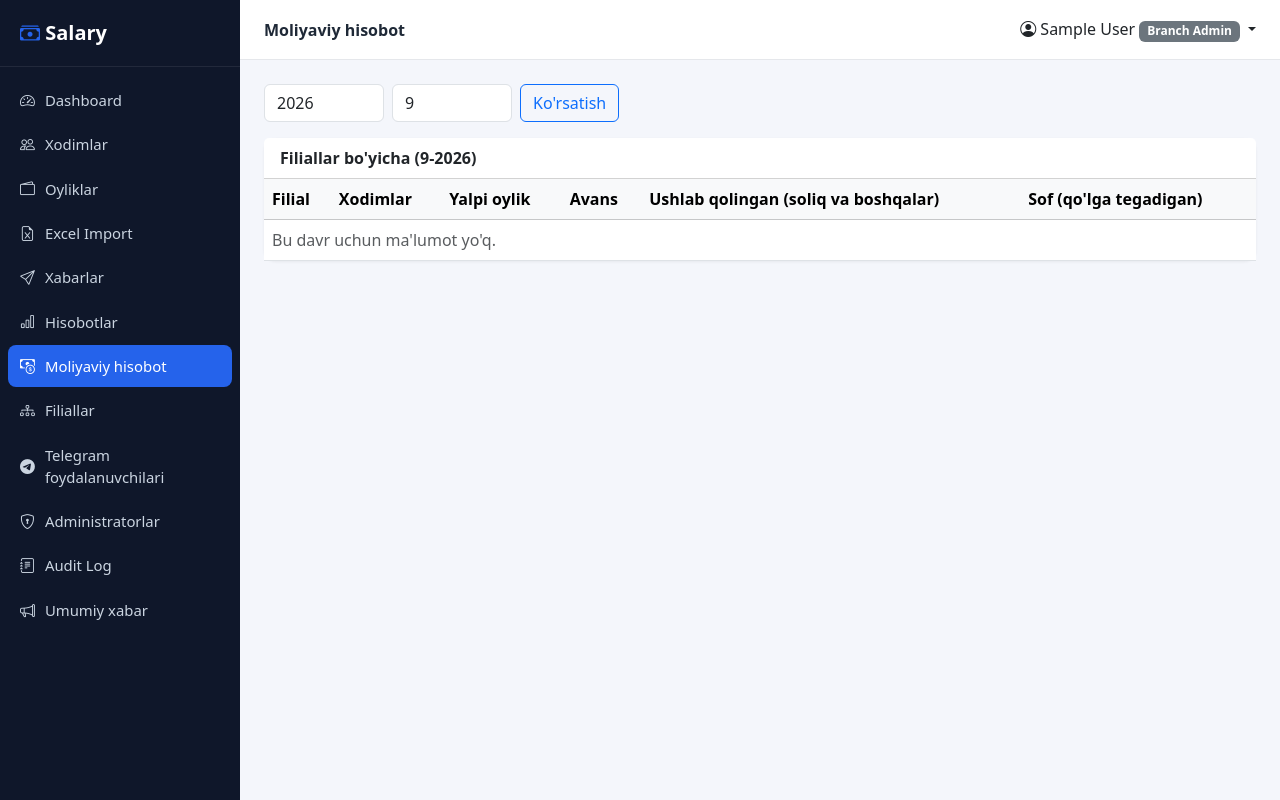
After one commit to ALFAxxs/nsu-salary-project, a Django app: page /reports/moliyaviy/ in a window 1280 px wide. The commit adds this page. Run offline with Django 5.2, Linux system fonts and the light colour scheme; the visitor is signed in with stand-in values (Sample User, id 1); data that the repository does not hold is empty; parts of the project's set-up code (start-up, migrations or seed data) failed here and were passed over.

Commit message:
Add a per-branch financial report page, hidden from HR
New "Moliyaviy hisobot" page at /reports/moliyaviy/ shows per-branch
totals (headcount, gross, advance, deductions, net) for a chosen
period, using the same four canonical money fields every branch's
Excel already reports — no schema change needed now that all branches
share one upload template. Branch admins and accountants only ever
see their own branch's row (same scoping as the rest of the app); head
office and super admin see every branch plus a grand-total row.

Gated by a new can_view_salary_report permission (same role set as
can_import_salary, i.e. everyone except HR) so HR can't reach the URL
directly and the sidebar link is hidden for them too.

Co-Authored-By: Claude Sonnet 5 <noreply@anthropic.com>

```diff
--- a/apps/accounts/context_processors.py
+++ b/apps/accounts/context_processors.py
@@ -11,5 +11,6 @@ def sidebar_context(request):
         "nav_can_manage_admins": user.can_manage_admins(),
         "nav_can_import": user.can_import_salary(),
         "nav_can_manage_employees": user.can_manage_employees(),
+        "nav_can_view_salary_report": user.can_view_salary_report(),
         "nav_is_global": user.is_global_scope,
     }
--- a/apps/accounts/models.py
+++ b/apps/accounts/models.py
@@ -96,6 +96,12 @@ class User(AbstractUser):
     def can_send_notifications(self) -> bool:
         return self.can_import_salary()
 
+    def can_view_salary_report(self) -> bool:
+        """Branch/accountant admins see their own branch's payroll totals,
+        head office/super admin see every branch's — HR never sees this
+        (payroll figures aren't part of the HR registry role)."""
+        return self.can_import_salary()
+
     def accessible_unit_ids(self) -> list[int] | None:
         """
         Return the list of OrganizationUnit ids this user may access, or None
--- a/apps/reports/services.py
+++ b/apps/reports/services.py
@@ -119,3 +119,61 @@ class ReportService:
                 "failed": m.get("failed", 0),
             })
         return rows
+
+    @staticmethod
+    def salary_totals(user, *, year: int, month: int) -> dict:
+        """
+        Per-branch payroll totals for one period (spec: filial/oy bo'yicha
+        yalpi/avans/ushlab qolingan/sof umumiy hisobot) — HR-restricted, see
+        User.can_view_salary_report. Branch/accountant admins only ever get
+        their own unit (accessible_unit_ids scopes `units` below to one row);
+        head office/super admin get every branch plus a grand total.
+
+        "employees" is a distinct headcount (Count(..., distinct=True)) since
+        one employee can have more than one current Salary row this period
+        (two branches, or two positions in one branch) — the money sums
+        below intentionally still include every such row, since each is a
+        real, separate payment.
+        """
+        from apps.accounts.permissions import scope_organization_units
+
+        units = list(scope_organization_units(
+            OrganizationUnit.objects.filter(is_active=True), user
+        ))
+        unit_ids = [u.id for u in units]
+
+        sal_qs = Salary.objects.filter(
+            organization_unit_id__in=unit_ids, is_current=True,
+            period_year=year, period_month=month,
+        )
+        stats = {
+            row["organization_unit_id"]: row
+            for row in sal_qs.values("organization_unit_id").annotate(
+                employees=Count("employee", distinct=True),
+                gross=Sum("gross_salary"),
+                advance=Sum("advance"),
+                deductions=Sum("deductions"),
+                net=Sum("net_salary"),
+            )
+        }
+
+        rows = []
+        for unit in units:
+            s = stats.get(unit.id, {})
+            rows.append({
+                "unit": unit,
+                "employees": s.get("employees") or 0,
+                "gross": s.get("gross") or 0,
+                "advance": s.get("advance") or 0,
+                "deductions": s.get("deductions") or 0,
+                "net": s.get("net") or 0,
+            })
+
+        totals = {
+            "employees": sum(r["employees"] for r in rows),
+            "gross": sum(r["gross"] for r in rows),
+            "advance": sum(r["advance"] for r in rows),
+            "deductions": sum(r["deductions"] for r in rows),
+            "net": sum(r["net"] for r in rows),
+        }
+        return {"rows": rows, "totals": totals}
--- a/apps/reports/urls.py
+++ b/apps/reports/urls.py
@@ -5,4 +5,5 @@ from apps.reports import views
 app_name = "reports"
 urlpatterns = [
     path("", views.report_index, name="index"),
+    path("moliyaviy/", views.salary_report, name="salary_report"),
 ]
--- a/apps/reports/views.py
+++ b/apps/reports/views.py
@@ -6,6 +6,7 @@ from datetime import date
 from django.contrib.auth.decorators import login_required
 from django.shortcuts import render
 
+from apps.accounts.decorators import require_role_check
 from apps.reports.services import ReportService
 
 
@@ -23,3 +24,21 @@ def report_index(request):
     if request.user.is_global_scope:
         context["branches"] = ReportService.branch_breakdown(request.user, year=year, month=month)
     return render(request, "reports/index.html", context)
+
+
+@login_required
+@require_role_check("can_view_salary_report")
+def salary_report(request):
+    """Moliyaviy hisobot — per-branch payroll totals. HR cannot reach this
+    view at all (can_view_salary_report excludes it); branch/accountant
+    admins see only their own branch's row (ReportService.salary_totals
+    scopes `units` the same way branch_breakdown does)."""
+    today = date.today()
+    try:
+        year = int(request.GET.get("year", today.year))
+        month = int(request.GET.get("month", today.month))
+    except (TypeError, ValueError):
+        year, month = today.year, today.month
+    data = ReportService.salary_totals(request.user, year=year, month=month)
+    context = {**data, "year": year, "month": month, "is_global": request.user.is_global_scope}
+    return render(request, "reports/salary_report.html", context)
--- a/templates/base.html
+++ b/templates/base.html
@@ -31,6 +31,9 @@
       <a href="{% url 'notifications:list' %}" class="nav-link {% block nav_notifications %}{% endblock %}"><i class="bi bi-send"></i> Xabarlar</a>
       {% endif %}
       <a href="{% url 'reports:index' %}" class="nav-link {% block nav_reports %}{% endblock %}"><i class="bi bi-bar-chart"></i> Hisobotlar</a>
+      {% if nav_can_view_salary_report %}
+      <a href="{% url 'reports:salary_report' %}" class="nav-link {% block nav_salary_report %}{% endblock %}"><i class="bi bi-cash-coin"></i> Moliyaviy hisobot</a>
+      {% endif %}
       {% if nav_can_manage_branches %}
       <a href="{% url 'organizations:list' %}" class="nav-link {% block nav_orgs %}{% endblock %}"><i class="bi bi-diagram-3"></i> Filiallar</a>
       <a href="{% url 'employees:telegram_users' %}" class="nav-link {% block nav_telegram_users %}{% endblock %}"><i class="bi bi-telegram"></i> Telegram foydalanuvchilari</a>
--- /dev/null
+++ b/templates/reports/salary_report.html
@@ -0,0 +1,54 @@
+{% extends "base.html" %}
+{% block title %}Moliyaviy hisobot{% endblock %}
+{% block page_title %}Moliyaviy hisobot{% endblock %}
+{% block nav_salary_report %}active{% endblock %}
+{% block content %}
+<form method="get" class="d-flex gap-2 mb-3">
+  <input name="year" value="{{ year }}" class="form-control" style="max-width:120px">
+  <input name="month" value="{{ month }}" class="form-control" style="max-width:120px">
+  <button class="btn btn-outline-primary">Ko'rsatish</button>
+</form>
+<div class="card">
+  <div class="card-header bg-white fw-semibold">Filiallar bo'yicha ({{ month }}-{{ year }})</div>
+  <div class="table-responsive">
+    <table class="table">
+      <thead class="table-light">
+        <tr>
+          <th>Filial</th>
+          <th>Xodimlar</th>
+          <th>Yalpi oylik</th>
+          <th>Avans</th>
+          <th>Ushlab qolingan (soliq va boshqalar)</th>
+          <th>Sof (qo'lga tegadigan)</th>
+        </tr>
+      </thead>
+      <tbody>
+        {% for r in rows %}
+        <tr>
+          <td>{{ r.unit.name }}</td>
+          <td>{{ r.employees }}</td>
+          <td>{{ r.gross }}</td>
+          <td>{{ r.advance }}</td>
+          <td>{{ r.deductions }}</td>
+          <td>{{ r.net }}</td>
+        </tr>
+        {% empty %}
+        <tr><td colspan="6" class="text-muted">Bu davr uchun ma'lumot yo'q.</td></tr>
+        {% endfor %}
+      </tbody>
+      {% if is_global and rows %}
+      <tfoot>
+        <tr class="fw-semibold table-light">
+          <td>Jami</td>
+          <td>{{ totals.employees }}</td>
+          <td>{{ totals.gross }}</td>
+          <td>{{ totals.advance }}</td>
+          <td>{{ totals.deductions }}</td>
+          <td>{{ totals.net }}</td>
+        </tr>
+      </tfoot>
+      {% endif %}
+    </table>
+  </div>
+</div>
+{% endblock %}
```
